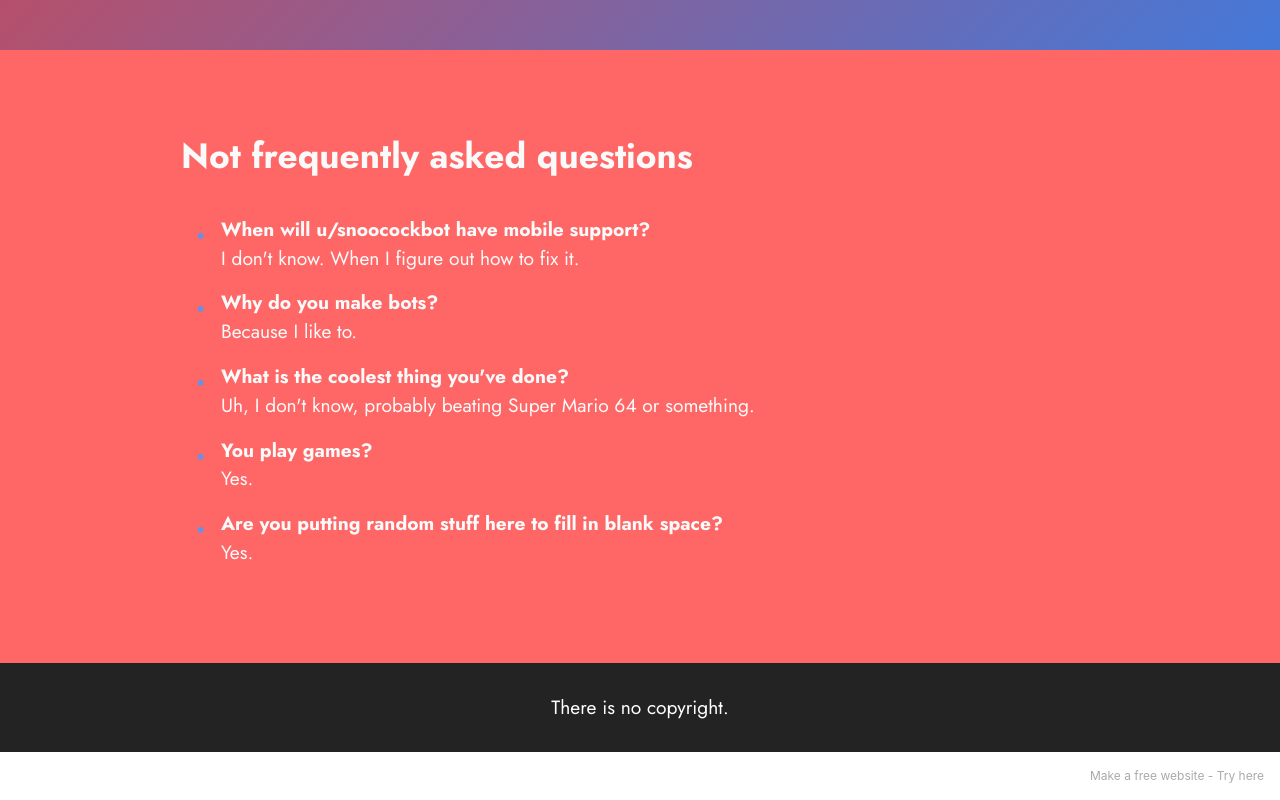
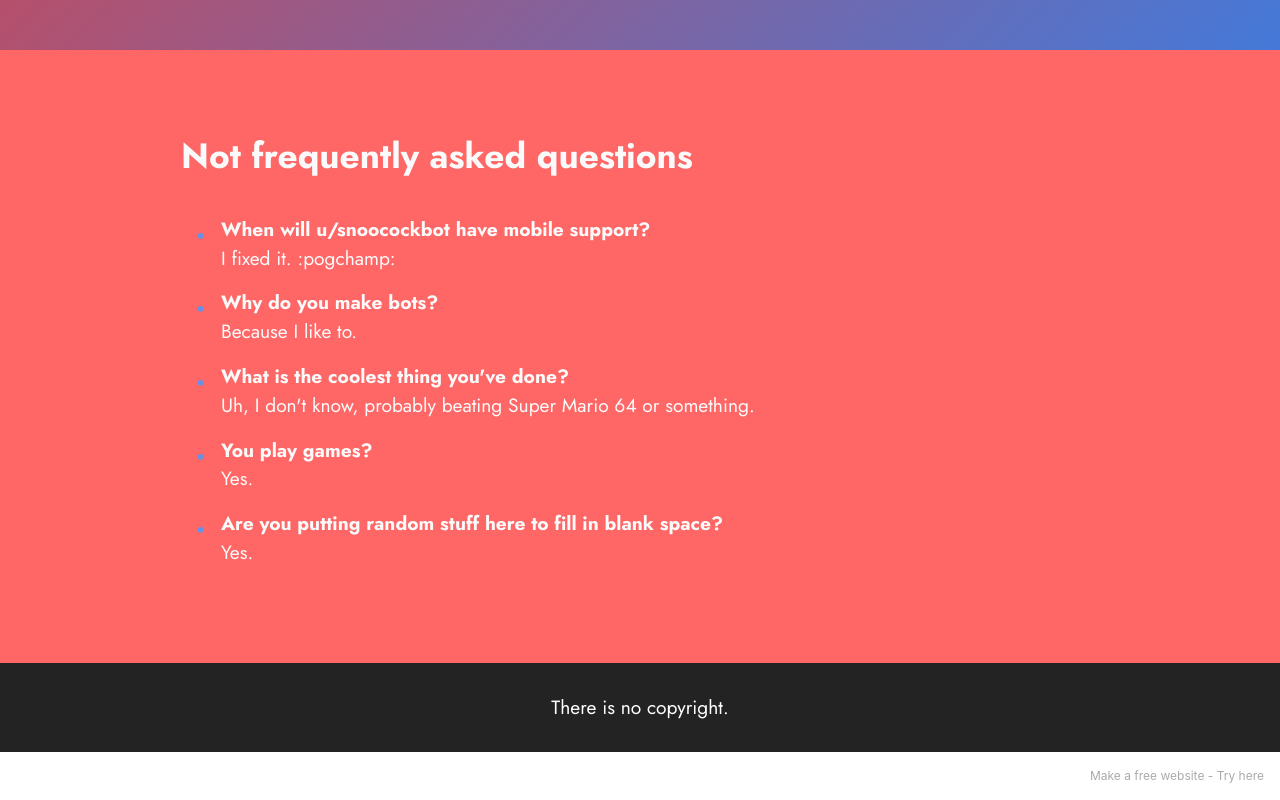
Before and after one commit to Deltara3/deltara3.github.io, a plain HTML site: page index.html in a window 1280 px wide. Shown: the part 750-1550 px from the top of the page. Drawn offline with Linux system fonts and the light colour scheme; files whose address does not match are found by name.

Commit message:
Update index.html

```diff
--- a/index.html
+++ b/index.html
@@ -105,7 +105,7 @@
                         <strong>Not frequently asked questions</strong>
                     </h3>
                 <ul class="list mbr-fonts-style display-7">
-                    <li><strong>When will u/snoocockbot have mobile support?</strong><br>I don't know. When I figure out how to fix it.</li>
+                    <li><strong>When will u/snoocockbot have mobile support?</strong><br>I fixed it. :pogchamp:</li>
                     <li><strong>Why do you make bots?</strong><br>Because I like to.</li>
                     <li><strong>What is the coolest thing you've done?</strong><br>Uh, I don't know, probably beating Super Mario 64 or something.</li>
                     <li><strong>You play games?</strong><br>Yes.</li>
```
